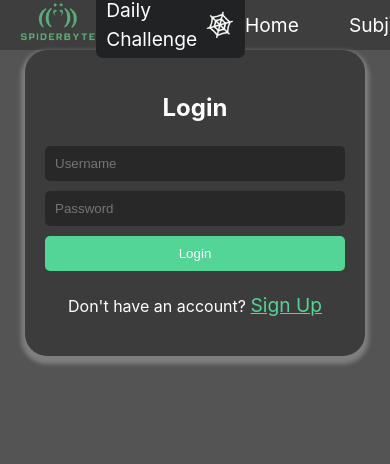
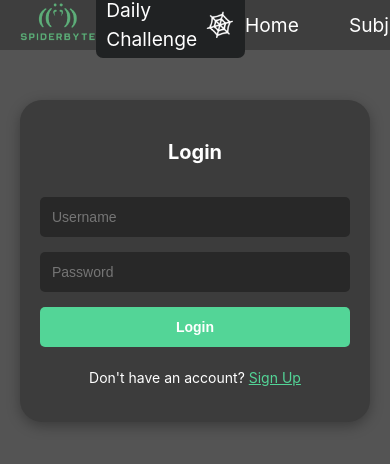
Before and after one commit to cecehoush/Spiderbyte-Website, a React (Vite) app: page /login in a window 390 px wide. Shown: the top 464 px of the page. Built offline with nearby package versions, Linux system fonts and the light colour scheme.

Commit message:
centering auth & changing logout colors

```diff
--- a/src/pages/auth/Auth.css
+++ b/src/pages/auth/Auth.css
@@ -1,16 +1,26 @@
+.auth-page-container {
+    display: flex;
+    justify-content: center;
+    align-items: center;
+    min-height: 100vh;
+    padding: 20px;
+    box-sizing: border-box;
+}
+
 .login-signup-container {
-    max-width: 300px;
-    margin: 0 auto;
-    padding: 20px;
+    width: 100%;
+    max-width: 400px;
+    padding: 30px;
     background-color: #3C3C3C;
     border-radius: 22px;
-    box-shadow: 0 4px 4px 4px rgba(255, 255, 255, 0.25);
+    box-shadow: 0 4px 14px rgba(0, 0, 0, 0.3);
 }
 
 .login-signup-container h2 {
     text-align: center;
     color: #FFFFFF;
-    margin-bottom: 20px;
+    margin-bottom: 30px;
+    font-size: 24px;
 }
 
 .login-signup-container form {
@@ -19,22 +29,25 @@
 }
 
 .login-signup-container input {
-    margin-bottom: 10px;
-    padding: 10px;
+    margin-bottom: 15px;
+    padding: 12px;
     border: none;
     border-radius: 5px;
     background-color: #282828;
     color: #FFFFFF;
+    font-size: 16px;
 }
 
 .submit-button {
-    padding: 10px;
+    padding: 12px;
     border: none;
     border-radius: 5px;
     background-color: #53D597;
     color: #FFFFFF;
     cursor: pointer;
     transition: background-color 0.3s;
+    font-size: 16px;
+    font-weight: bold;
 }
 
 .submit-button:hover {
@@ -45,6 +58,7 @@
     text-align: center;
     margin-top: 20px;
     color: #FFFFFF;
+    font-size: 14px;
 }
 
 .switch-auth-mode {
@@ -54,8 +68,29 @@
     cursor: pointer;
     text-decoration: underline;
     transition: color 0.3s;
+    font-size: 14px;
 }
 
 .switch-auth-mode:hover {
     color: #FF6B6B;
 }
+
+@media (max-width: 480px) {
+    .auth-page-container {
+        align-items: flex-start;
+        padding-top: 50px;
+    }
+
+    .login-signup-container {
+        padding: 20px;
+    }
+
+    .login-signup-container h2 {
+        font-size: 20px;
+    }
+
+    .login-signup-container input,
+    .submit-button {
+        font-size: 14px;
+    }
+}
--- a/src/pages/auth/Auth.jsx
+++ b/src/pages/auth/Auth.jsx
@@ -18,6 +18,7 @@ function LoginSignup({ onLogin, onSignup }) {
     };
 
     return (
+        <div className="auth-page-container">
             <div className="login-signup-container">
                 <h2>{isLogin ? 'Login' : 'Sign Up'}</h2>
                 <form onSubmit={handleSubmit}>
@@ -46,6 +47,7 @@ function LoginSignup({ onLogin, onSignup }) {
                     </Link>
                 </p>
             </div>
+        </div>
     );
 }
 
--- a/src/pages/profile/Profile.css
+++ b/src/pages/profile/Profile.css
@@ -249,8 +249,8 @@
 }
 
 .logout-button {
-    background-color: #FF6B6B;
-    color: white;
+    background-color: #53D597;
+    color: black;
     border: none;
     padding: 4px 8px;
     border-radius: 10px;
@@ -262,7 +262,8 @@
 }
 
 .logout-button:hover {
-    background-color: #FF4747;
+    background-color: #e81111;
+    color: white;
 }
 
 @media (max-width: 768px) {
```
Lines whose indentation alone changed are shown as unchanged.
